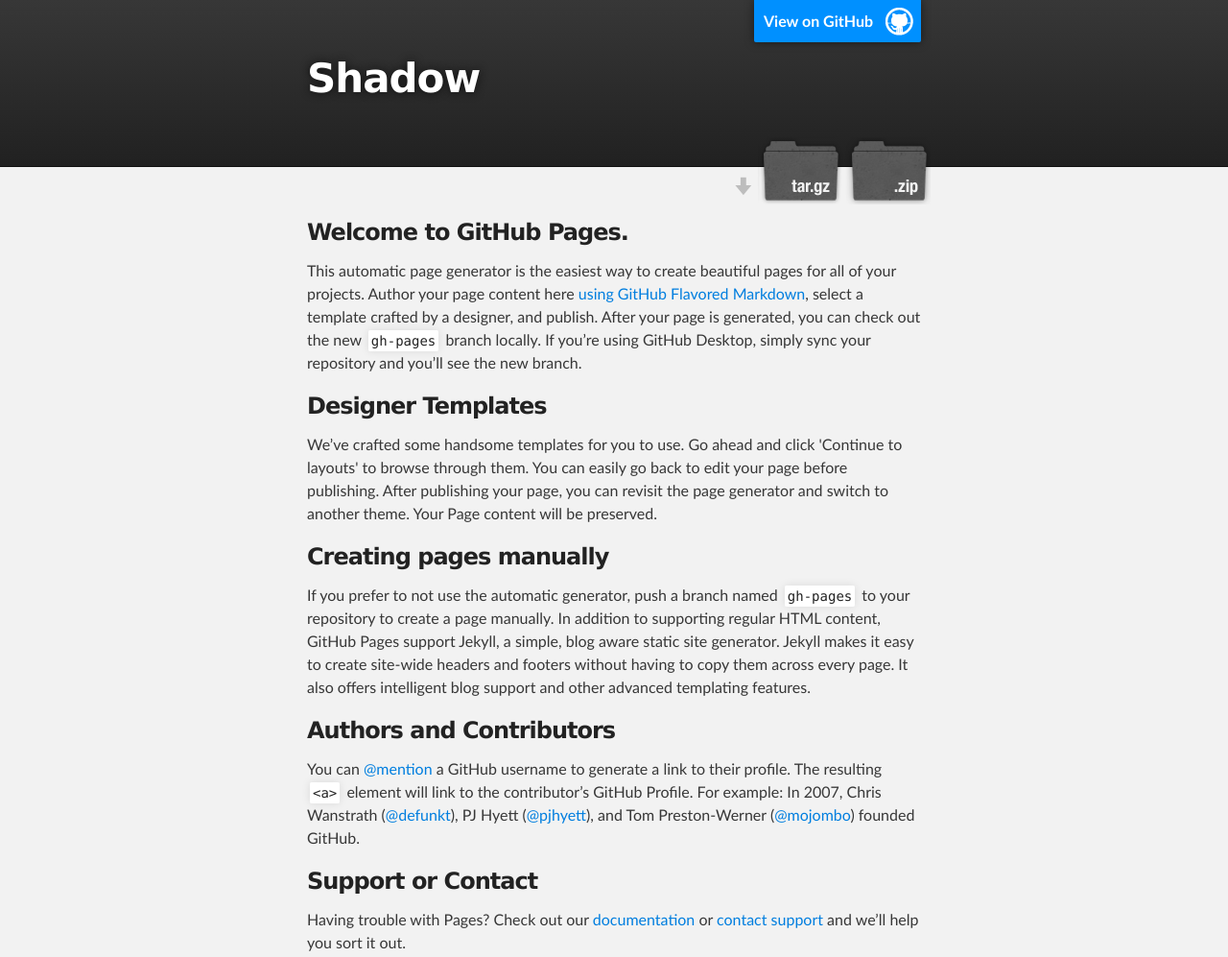
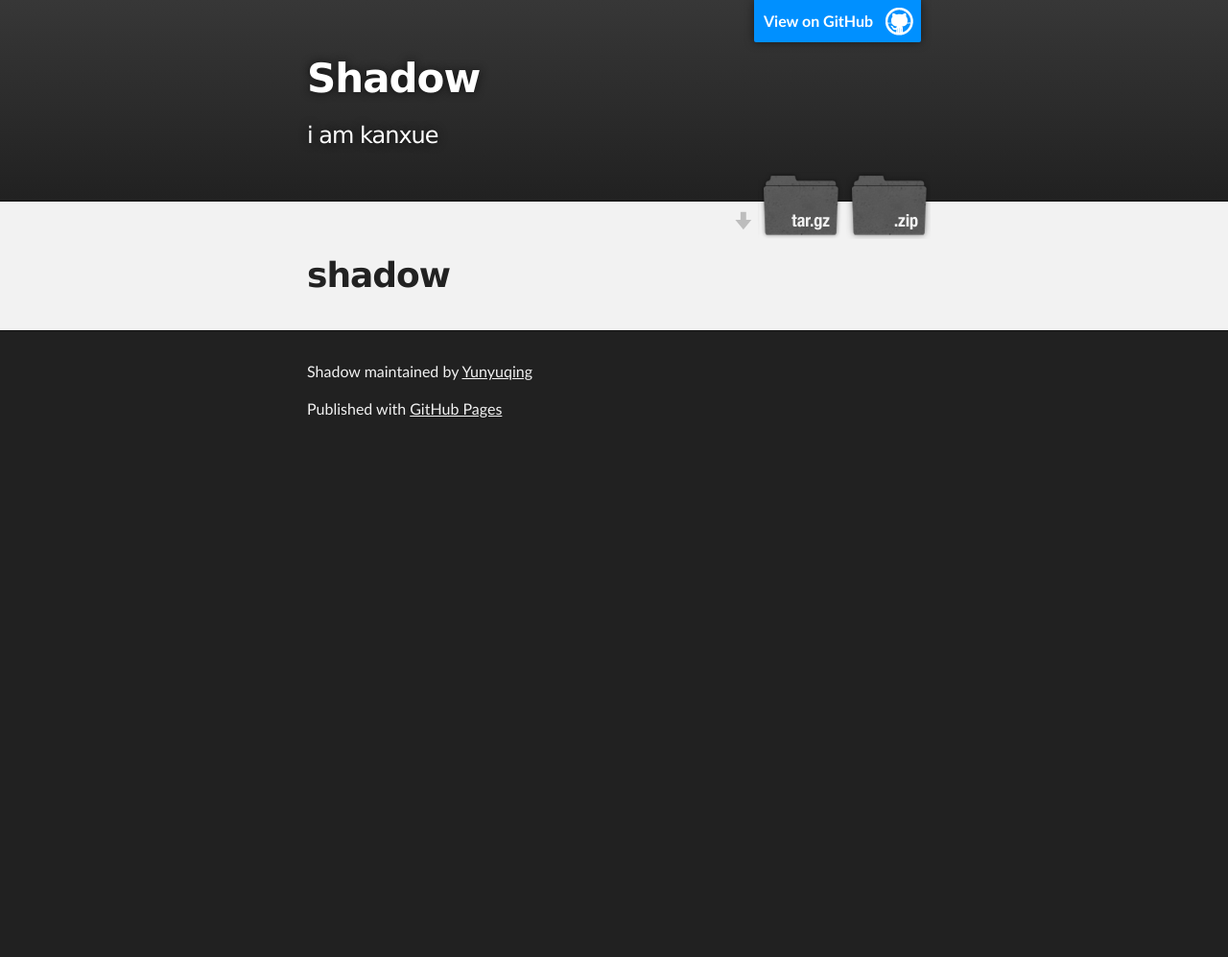
Before and after one commit to Yunyuqing/shadow, a plain HTML site: page index.html in a window 1280 px wide. Shown: the top 997 px of the page at 96% size. After the commit the page ends 800 px from the top, so only its background shows below. Drawn offline with Linux system fonts and the light colour scheme.

Commit message:
Create gh-pages branch via GitHub

```diff
--- a/index.html
+++ b/index.html
@@ -4,7 +4,7 @@
   <head>
     <meta charset='utf-8'>
     <meta http-equiv="X-UA-Compatible" content="chrome=1">
-    <meta name="description" content="Shadow : ">
+    <meta name="description" content="Shadow : i am kanxue">
 
     <link rel="stylesheet" type="text/css" media="screen" href="stylesheets/stylesheet.css">
 
@@ -19,7 +19,7 @@
           <a id="forkme_banner" href="https://github.com/Yunyuqing/shadow">View on GitHub</a>
 
           <h1 id="project_title">Shadow</h1>
-          <h2 id="project_tagline"></h2>
+          <h2 id="project_tagline">i am kanxue</h2>
 
             <section id="downloads">
               <a class="zip_download_link" href="https://github.com/Yunyuqing/shadow/zipball/master">Download this project as a .zip file</a>
@@ -31,30 +31,8 @@
     <!-- MAIN CONTENT -->
     <div id="main_content_wrap" class="outer">
       <section id="main_content" class="inner">
-        <h3>
-<a id="welcome-to-github-pages" class="anchor" href="#welcome-to-github-pages" aria-hidden="true"><span aria-hidden="true" class="octicon octicon-link"></span></a>Welcome to GitHub Pages.</h3>
-
-<p>This automatic page generator is the easiest way to create beautiful pages for all of your projects. Author your page content here <a href="https://guides.github.com/features/mastering-markdown/">using GitHub Flavored Markdown</a>, select a template crafted by a designer, and publish. After your page is generated, you can check out the new <code>gh-pages</code> branch locally. If you’re using GitHub Desktop, simply sync your repository and you’ll see the new branch.</p>
-
-<h3>
-<a id="designer-templates" class="anchor" href="#designer-templates" aria-hidden="true"><span aria-hidden="true" class="octicon octicon-link"></span></a>Designer Templates</h3>
-
-<p>We’ve crafted some handsome templates for you to use. Go ahead and click 'Continue to layouts' to browse through them. You can easily go back to edit your page before publishing. After publishing your page, you can revisit the page generator and switch to another theme. Your Page content will be preserved.</p>
-
-<h3>
-<a id="creating-pages-manually" class="anchor" href="#creating-pages-manually" aria-hidden="true"><span aria-hidden="true" class="octicon octicon-link"></span></a>Creating pages manually</h3>
-
-<p>If you prefer to not use the automatic generator, push a branch named <code>gh-pages</code> to your repository to create a page manually. In addition to supporting regular HTML content, GitHub Pages support Jekyll, a simple, blog aware static site generator. Jekyll makes it easy to create site-wide headers and footers without having to copy them across every page. It also offers intelligent blog support and other advanced templating features.</p>
-
-<h3>
-<a id="authors-and-contributors" class="anchor" href="#authors-and-contributors" aria-hidden="true"><span aria-hidden="true" class="octicon octicon-link"></span></a>Authors and Contributors</h3>
-
-<p>You can <a href="https://github.com/blog/821" class="user-mention">@mention</a> a GitHub username to generate a link to their profile. The resulting <code>&lt;a&gt;</code> element will link to the contributor’s GitHub Profile. For example: In 2007, Chris Wanstrath (<a href="https://github.com/defunkt" class="user-mention">@defunkt</a>), PJ Hyett (<a href="https://github.com/pjhyett" class="user-mention">@pjhyett</a>), and Tom Preston-Werner (<a href="https://github.com/mojombo" class="user-mention">@mojombo</a>) founded GitHub.</p>
-
-<h3>
-<a id="support-or-contact" class="anchor" href="#support-or-contact" aria-hidden="true"><span aria-hidden="true" class="octicon octicon-link"></span></a>Support or Contact</h3>
-
-<p>Having trouble with Pages? Check out our <a href="https://help.github.com/pages">documentation</a> or <a href="https://github.com/contact">contact support</a> and we’ll help you sort it out.</p>
+        <h1>
+<a id="shadow" class="anchor" href="#shadow" aria-hidden="true"><span aria-hidden="true" class="octicon octicon-link"></span></a>shadow</h1>
       </section>
     </div>
 
```
Also changed, not shown: params.json (+1 -1 lines).
